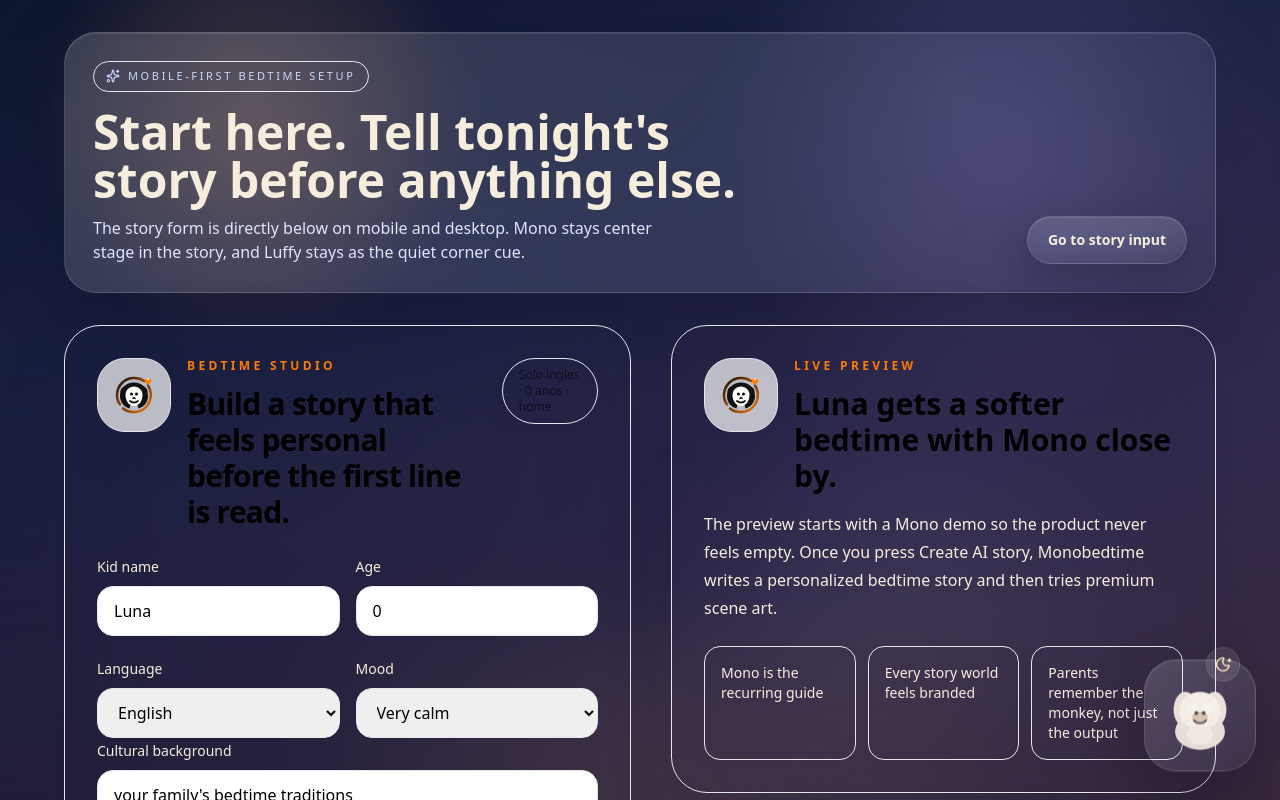
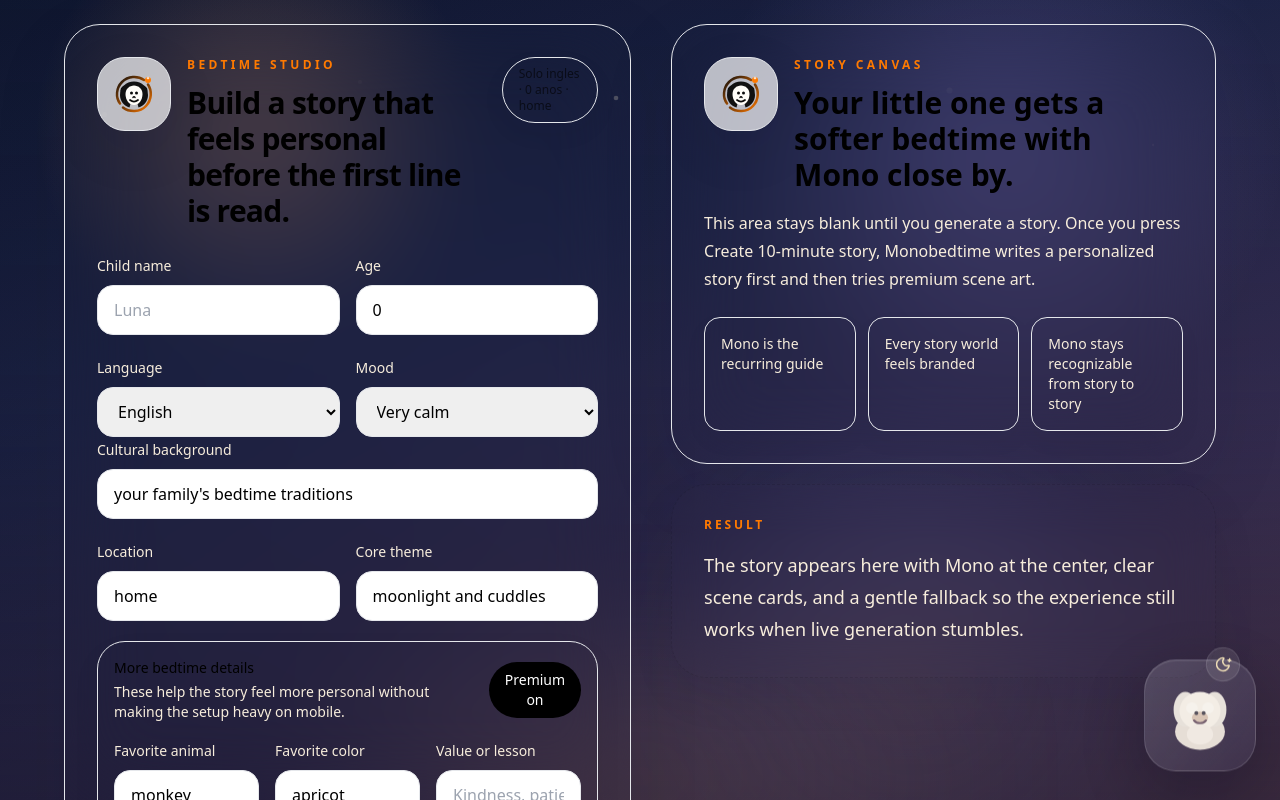
Before and after one commit to jefferygyamerah/monobedtime, a Next.js app: page / in a window 1280 px wide. Built offline with nearby package versions, Linux system fonts and the light colour scheme.

Commit message:
Switch story flow to blank canvas and enforce 10 minute output

```diff
--- a/components/story-studio.tsx
+++ b/components/story-studio.tsx
@@ -16,7 +16,7 @@
 } from "@/lib/story-contract";
 
 const initialForm: BedtimeRequest = {
-  kidName: "Luna",
+  kidName: "",
   age: 0,
   language: "en",
   culturalBackground: "your family's bedtime traditions",
@@ -27,56 +27,6 @@
   favoriteAnimal: "monkey",
   favoriteColor: "apricot",
   premium: true,
-};
-
-const sampleStory: BedtimeResponse = {
-  title: "Luna, Mono, and the Quiet Moon",
-  languageLabel: "English",
-  readingTimeMinutes: 4,
-  summary:
-    "Luna follows Mono, a gentle monkey companion, through a quieter room and discovers that bedtime can feel soft, safe, and close.",
-  moral:
-    "Rest comes more easily when a child feels calm, held, and gently guided.",
-  caregiverTip:
-    "Slow your voice a little on the last lines so the room feels quieter with each page.",
-  coverScene: {
-    heading: "Tonight with Mono",
-    text: "Luna and Mono settle beside the blanket while the room grows softer and sleepier.",
-    imagePrompt:
-      "Gentle bedtime picture book cover, child named Luna, Mono the monkey guide, moonlight, warm apricot glow, safe for infants",
-    sceneType: "moon",
-  },
-  storyBlocks: [
-    {
-      heading: "Mono aparece en la ventana",
-      text: "Sofia miro la ventana y vio como Ciudad de Panama se llenaba de sombras suaves. Entonces Mono aparecio con una linterna pequena y la noche dejo de sentirse tan grande.",
-      imagePrompt:
-        "Ilustracion infantil nocturna en Ciudad de Panama, nino llamado Sofia, Mono the monkey guide, luna suave, libro infantil premium",
-      sceneType: "moon",
-    },
-    {
-      heading: "Mono trae historias de casa",
-      text: "Mono se sento al lado de Sofia y conto historias de sus raices afrolatinas. Cada palabra sonaba conocida, como una cancion pequena que ya vivia dentro del corazon.",
-      imagePrompt:
-        "Mono the monkey guide contando historias familiares afrolatinas, calidez naranja, estetica de cuento para dormir",
-      sceneType: "village",
-    },
-    {
-      heading: "Un deseo tranquilo",
-      text: "Sofia penso en una luna curiosa que guia hacia el sueno y dejo que el descanso caminara despacito hasta la cama. Mono no apresuro nada; solo acompanaba con calma.",
-      imagePrompt:
-        "Escena de cuento antes de dormir con Mono the monkey guide, luna y estrellas, ilustracion premium",
-      sceneType: "forest",
-    },
-    {
-      heading: "Buenas noches con Mono",
-      text: "Cuando Mono bajo la luz de la linterna, Sofia ya tenia los ojos pesados. Quedo dormida con una sonrisa pequena y el pecho lleno de calma.",
-      imagePrompt:
-        "Nina durmiendo placidamente con Mono the monkey guide cerca, cuarto acogedor, estrellas suaves, ilustracion calida",
-      sceneType: "clouds",
-    },
-  ],
-  tags: ["mono", "demo", "cuentos", "dormir", "familia"],
 };
 
 function toApiPayload(form: BedtimeRequest) {
@@ -101,7 +51,7 @@
 
 export function StoryStudio() {
   const [form, setForm] = useState<BedtimeRequest>(initialForm);
-  const [story, setStory] = useState<BedtimeResponse | null>(sampleStory);
+  const [story, setStory] = useState<BedtimeResponse | null>(null);
   const [error, setError] = useState<string | null>(null);
   const [loading, setLoading] = useState(false);
   const [hasGeneratedStory, setHasGeneratedStory] = useState(false);
@@ -109,7 +59,7 @@
     cover: null,
     blocks: {},
     loading: false,
-    note: "A Mono demo story is loaded below. Press Create AI story to watch the engine write one for your family.",
+    note: "Add the story details first. The story and scene art appear only after generation.",
   });
   const deferredName = useDeferredValue(form.kidName);
 
@@ -144,7 +94,7 @@
         loading: false,
         note: hasGeneratedStory
           ? null
-          : "A Mono demo story is loaded below. Press Create AI story to watch the engine write one for your family.",
+          : "Add the story details first. The story and scene art appear only after generation.",
       });
       return;
     }
@@ -280,6 +230,8 @@
         setStory(data as BedtimeResponse);
       });
     } catch (caughtError) {
+      setStory(null);
+      setHasGeneratedStory(false);
       setError(
         caughtError instanceof Error ? caughtError.message : "Something went wrong.",
       );
@@ -288,9 +240,9 @@
     }
   }
 
-  function loadDemoStory() {
+  function resetCanvas() {
     setForm(initialForm);
-    setStory(sampleStory);
+    setStory(null);
     setError(null);
     setLoading(false);
     setHasGeneratedStory(false);
@@ -298,7 +250,7 @@
       cover: null,
       blocks: {},
       loading: false,
-      note: "A Mono demo story is loaded below. Press Create AI story to watch the engine write one for your family.",
+      note: "Add the story details first. The story and scene art appear only after generation.",
     });
   }
 
@@ -325,7 +277,7 @@
         <form className="space-y-5" onSubmit={handleSubmit}>
           <div className="grid gap-4 md:grid-cols-2">
             <label className="space-y-2">
-              <span className="text-sm text-black/62">Kid name</span>
+              <span className="text-sm text-black/62">Child name</span>
               <input
                 value={form.kidName}
                 onChange={(event) => updateField("kidName", event.target.value)}
@@ -341,7 +293,7 @@
                 value={form.age}
                 onChange={(event) => updateField("age", Number(event.target.value))}
                 className={fieldClass}
-                min={2}
+                min={0}
                 max={12}
                 type="number"
                 required
@@ -425,9 +377,9 @@
           <div className="rounded-[28px] border border-black/8 bg-white/74 p-4 shadow-[0_12px_32px_rgba(15,23,42,0.04)]">
             <div className="flex items-center justify-between gap-4">
               <div>
-                <p className="text-sm font-medium text-black">Premium variables</p>
+                <p className="text-sm font-medium text-black">More bedtime details</p>
                 <p className="mt-1 text-sm text-black/56">
-                  These stay on for the demo so Mono can feel central, the story can feel richer, and the art layer has more to work with.
+                  These help the story feel more personal without making the setup heavy on mobile.
                 </p>
               </div>
               <button
@@ -482,19 +434,19 @@
               disabled={loading}
               className="inline-flex min-h-14 items-center justify-center rounded-full bg-black px-6 text-base font-semibold text-white transition hover:bg-black/90 disabled:cursor-not-allowed disabled:opacity-60"
             >
-              {loading ? "AI is weaving the story..." : "Create AI story"}
+              {loading ? "Writing your 10-minute story..." : "Create 10-minute story"}
             </button>
             <p className="text-sm text-black/52">
-              Mono leads the world. AI writes the story first, Gemini tries premium art second, graceful fallback always.
+              Mono stays at the center. The story writes first, the art tries to follow, and the built-in scenes stay ready if live services fail.
             </p>
           </div>
 
           <button
             type="button"
-            onClick={loadDemoStory}
+            onClick={resetCanvas}
             className="inline-flex min-h-12 items-center justify-center rounded-full border border-black/10 bg-white/78 px-5 text-sm font-medium text-black/72 transition hover:bg-white"
           >
-            Reload Mono demo
+            Clear canvas
           </button>
 
           {illustrations.note ? (
@@ -517,7 +469,7 @@
             <MonkeyMark className="p-2.5" />
             <div>
               <div className="text-xs font-semibold uppercase tracking-[0.28em] text-[#FF7A00]">
-                live preview
+                story canvas
               </div>
               <h3 className="mt-3 text-3xl font-semibold text-black">
                 {deferredName || "Your little one"} gets a softer bedtime with Mono close by.
@@ -526,14 +478,14 @@
           </div>
 
           <p className="mt-4 max-w-xl text-base leading-7 text-black/62">
-            The preview starts with a Mono demo so the product never feels empty. Once you press Create AI story, Monobedtime writes a personalized bedtime story and then tries premium scene art.
+            This area stays blank until you generate a story. Once you press Create 10-minute story, Monobedtime writes a personalized story first and then tries premium scene art.
           </p>
 
           <div className="mt-6 grid gap-3 md:grid-cols-3">
             {[
               "Mono is the recurring guide",
               "Every story world feels branded",
-              "Parents remember the monkey, not just the output",
+              "Mono stays recognizable from story to story",
             ].map((item) => (
               <div
                 key={item}
@@ -545,7 +497,7 @@
           </div>
         </div>
 
-        {story ? (
+        {story && hasGeneratedStory ? (
           <div className="space-y-5">
             <ScenePoster
               title={story.title}
@@ -658,7 +610,7 @@
               result
             </p>
             <p className="mt-4 text-lg leading-8">
-              The story will appear here with Mono at the center, a cover, branded scene cards, and a bright presentation that feels ready for parents instead of a generic demo.
+              The story appears here with Mono at the center, clear scene cards, and a gentle fallback so the experience still works when live generation stumbles.
             </p>
           </div>
         )}
--- a/components/story-view.tsx
+++ b/components/story-view.tsx
@@ -1,7 +1,5 @@
 "use client";
 
-import { motion } from "framer-motion";
-import { Sparkles } from "lucide-react";
 import { useEffect, useState } from "react";
 import { AmbientBackground } from "@/components/ambient-background";
 import { PoodleCompanion } from "@/components/poodle-companion";
@@ -24,42 +22,10 @@
     <div className="relative h-screen overflow-y-auto overflow-x-hidden">
       <AmbientBackground pageIndex={0} />
 
-      <div className="relative z-10 min-h-screen px-4 pb-16 pt-6 sm:px-6 sm:pt-8">
-        <div className="mx-auto max-w-6xl">
-          <motion.section
-            initial={{ opacity: 0, y: 16 }}
-            animate={{ opacity: 1, y: 0 }}
-            transition={{ duration: 0.45, ease: "easeOut" }}
-            className="glass-panel mb-6 rounded-[2rem] p-5 sm:mb-8 sm:p-7"
-          >
-            <div className="flex flex-col gap-4 sm:flex-row sm:items-end sm:justify-between">
-              <div className="max-w-2xl">
-                <div className="inline-flex items-center gap-2 rounded-full border border-white/12 bg-white/8 px-3 py-1.5 text-[11px] uppercase tracking-[0.24em] text-[#cad6ff]">
-                  <Sparkles className="h-3.5 w-3.5" />
-                  Mobile-first bedtime setup
-                </div>
-                <h1 className="mt-4 text-3xl font-semibold leading-tight text-[#f7eddc] sm:text-5xl">
-                  Start here. Tell tonight&apos;s story before anything else.
-                </h1>
-                <p className="mt-3 max-w-xl text-sm leading-7 text-[#dfe5ff] sm:text-base">
-                  The story form is directly below on mobile and desktop. Mono stays
-                  center stage in the story, and Luffy stays as the quiet corner cue.
-                </p>
-              </div>
-
-              <a
-                href="#story-studio"
-                className="glass-button inline-flex min-h-12 items-center justify-center rounded-full px-5 text-sm font-semibold text-[#f7eddc]"
-              >
-                Go to story input
-              </a>
-            </div>
-          </motion.section>
-
-          <section id="story-studio" className="relative">
-            <StoryStudio />
-          </section>
-        </div>
+      <div className="relative z-10 min-h-screen px-4 pb-16 pt-4 sm:px-6 sm:pt-6">
+        <section id="story-studio" className="mx-auto max-w-6xl">
+          <StoryStudio />
+        </section>
       </div>
 
       <PoodleCompanion cueKey={cueKey} visible />
```
Also changed, not shown: 1 other file (tests, documents, lock files or other folders).
